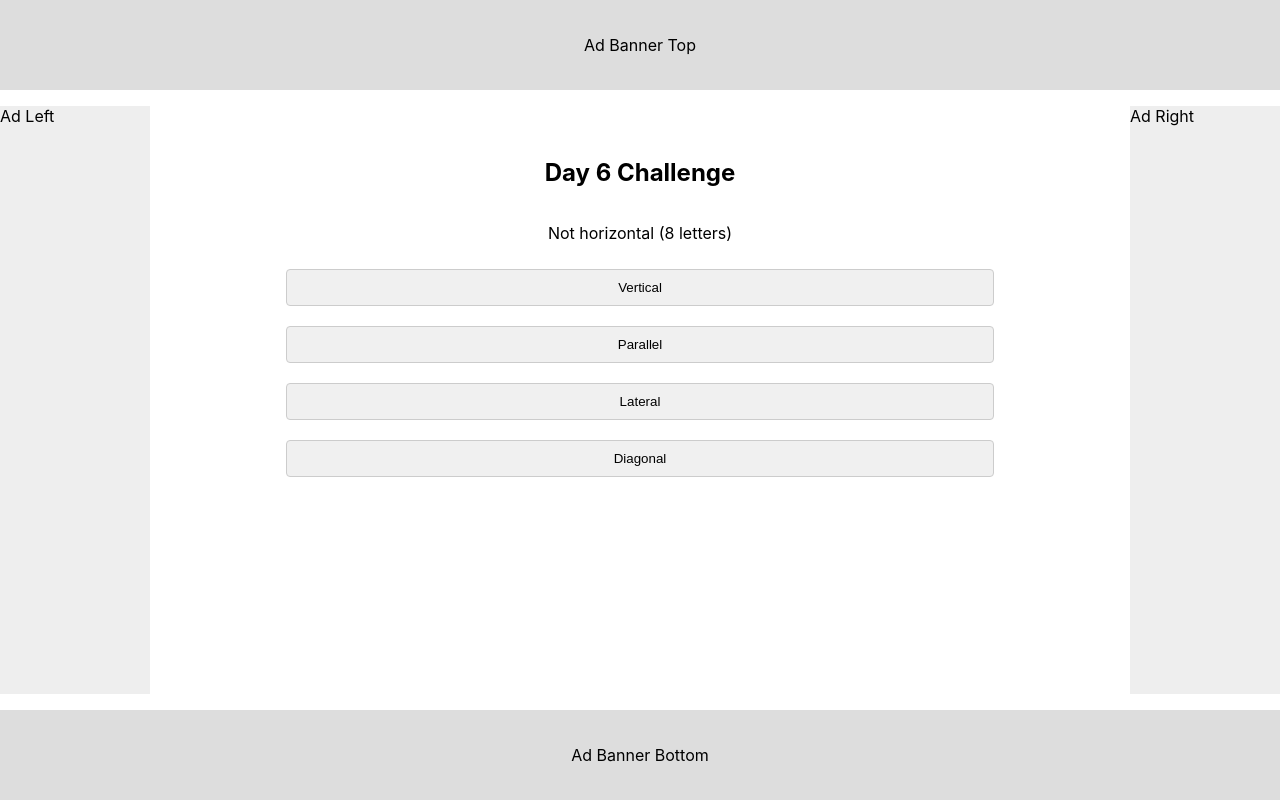
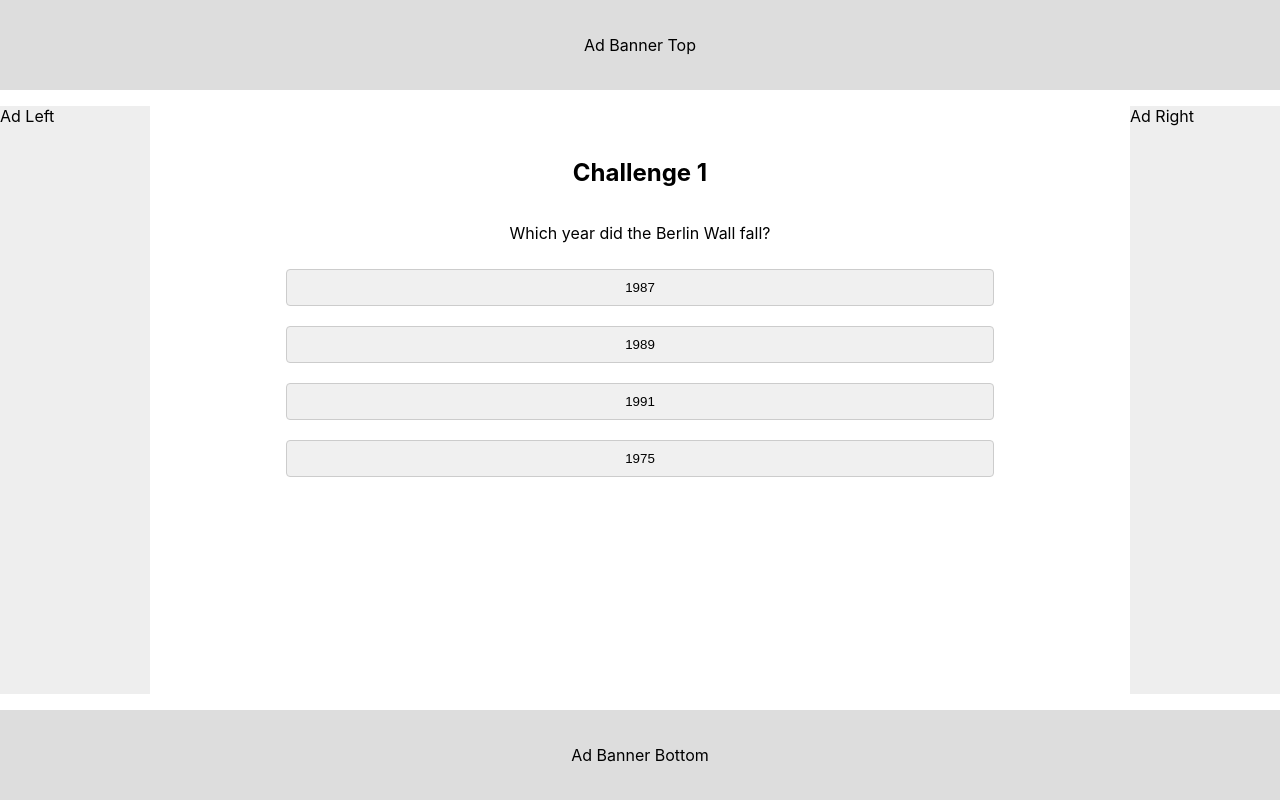
Before and after one commit to justinchase1984/mind-sprint, a Next.js app: page /puzzle/1 in a window 1280 px wide. Built offline with nearby package versions, Linux system fonts and the light colour scheme; no server answers.

Commit message:
Update [id].tsx

```diff
--- a/pages/puzzle/[id].tsx
+++ b/pages/puzzle/[id].tsx
@@ -5,7 +5,7 @@ import { useEffect, useState, useMemo, FormEvent } from 'react'
 import Link from 'next/link'
 import type { Puzzle } from '../../lib/puzzles'
 import { getStreaks, saveStreaks } from '../../lib/streak'
-import { getDailyPuzzles } from '../../lib/utils'
+import { getPuzzlesByDayIndex } from '../../lib/utils'
 
 // Helper to render ordinals: 1 → "1st", 2 → "2nd", etc.
 function ordinal(n: number): string {
@@ -19,36 +19,39 @@ export default function PuzzlePage() {
   const router = useRouter()
   const { query } = router
 
-  // === Remove previewDay logic ===
-  // const previewDay = query.previewDay ? +query.previewDay : NaN
+  // 1) Decide which Challenge to show (1–7)
+  const challengeIndex = (() => {
+    // a) If user passed ?challenge=N in URL, use that
+    const q = query.challenge as string | undefined
+    if (q && !isNaN(+q)) return +q
+    // b) Otherwise fall back to unlockedChallenge from localStorage (default 1)
+    if (typeof window !== 'undefined') {
+      return parseInt(localStorage.getItem('unlockedChallenge') || '1', 10)
+    }
+    // c) During SSR, default to 1
+    return 1
+  })()
 
-  // keep tomorrow-mode logic
-  const tomorrowMode = query.tomorrow === '1'
+  // 2) Load that day's puzzles
+  const puzzles: Puzzle[] = getPuzzlesByDayIndex(challengeIndex)
 
-  // pick your 10 puzzles (or more) based on today or tomorrow
-  const pickDate = tomorrowMode
-    ? new Date(Date.now() + 24 * 60 * 60 * 1000)
-    : undefined
-  const puzzles: Puzzle[] = getDailyPuzzles(pickDate)
-
-  // puzzle index
+  // 3) Which question ID within that challenge (1–10)
   const idNum = parseInt((query.id as string) || '1', 10)
   const puzzle = puzzles[idNum - 1]
 
-  // determine Day number (1–7)
-  const todayIndex = ((new Date().getDay() + 6) % 7) + 1
-  const displayDay = tomorrowMode ? todayIndex + 1 : todayIndex
+  // 4) Use challengeIndex everywhere you previously used displayDay
+  const displayChallenge = challengeIndex
 
-  // reset daily score on puzzle #1
+  // Reset dailyCorrect counter at the start of each challenge
   useEffect(() => {
     if (idNum === 1) sessionStorage.setItem('dailyCorrect', '0')
   }, [idNum])
 
   // ==== Day 5 Memory Challenge logic ====
-  const isMemoryDay = displayDay === 5
+  const isMemoryDay = displayChallenge === 5
   const total = isMemoryDay ? 10 : puzzles.length
 
-  // flash‐sequence for Day 5
+  // Flash‐sequence for Memory Day
   const flashSeq = useMemo<string[]>(() => {
     if (!isMemoryDay) return []
     return Array.from({ length: 5 }, () =>
@@ -56,13 +59,11 @@ export default function PuzzlePage() {
     )
   }, [idNum, isMemoryDay])
 
-  // random position to ask
   const askIndex = useMemo(() => {
     if (!isMemoryDay) return 2
     return Math.floor(Math.random() * flashSeq.length)
   }, [flashSeq, isMemoryDay, idNum])
 
-  // show flash for 3s
   const [showFlash, setShowFlash] = useState(isMemoryDay)
   useEffect(() => {
     if (!isMemoryDay) return
@@ -71,23 +72,21 @@ export default function PuzzlePage() {
     return () => clearTimeout(t)
   }, [idNum, isMemoryDay])
 
-  // clear input each puzzle
+  // Clear input on each question
   const [userAns, setUserAns] = useState('')
-  useEffect(() => {
-    setUserAns('')
-  }, [idNum])
+  useEffect(() => setUserAns(''), [idNum])
 
-  // unified after‐answer handler
+  // Unified answer handler (streak + daily score + navigation)
   function afterAnswer(isCorrect: boolean) {
-    // streak
+    // Streak logic
     let { current, max } = getStreaks()
     if (isCorrect) current++
     else current = 0
     if (current > max) max = current
     saveStreaks(current, max)
 
-    // daily score (only count correct once per puzzle)
-    const key = `day${displayDay}_q${idNum}`
+    // Daily score (only count once per question)
+    const key = `challenge${displayChallenge}_q${idNum}`
     const already = sessionStorage.getItem(key)
     let cnt = parseInt(sessionStorage.getItem('dailyCorrect') || '0', 10)
     if (isCorrect && !already) {
@@ -96,79 +95,79 @@ export default function PuzzlePage() {
     }
     sessionStorage.setItem('dailyCorrect', cnt.toString())
 
-    // build “tomorrow” flag only
-    const flag = tomorrowMode ? '?tomorrow=1' : ''
-    router.push(`/puzzle/${idNum + 1}${flag}`)
+    // Navigate to next question in same challenge
+    router.push(`/puzzle/${idNum + 1}?challenge=${displayChallenge}`)
   }
 
-  // Day 5 form submit
+  // Memory‐day form submit
   const handleMemorySubmit = (e: FormEvent) => {
     e.preventDefault()
     afterAnswer(userAns.trim() === flashSeq[askIndex])
   }
 
-  // ======= Results =======
+  // ======= Results Screen =======
   if (idNum > total) {
     const score = parseInt(sessionStorage.getItem('dailyCorrect') || '0', 10)
     const passed = score >= 8
+
+    // Unlock next challenge if they passed
+    if (passed && displayChallenge < 7) {
+      localStorage.setItem(
+        'unlockedChallenge',
+        String(displayChallenge + 1)
+      )
+    }
+
     return (
       <>
         <Head>
           <title>Your Results | Mind Sprint</title>
         </Head>
         <main style={{ textAlign: 'center', padding: '2rem' }}>
-          <h1>🎉 You’ve completed Day {displayDay} Challenge!</h1>
+          <h1>🎉 You’ve completed Challenge {displayChallenge}!</h1>
           <p style={{ fontSize: '1.2rem' }}>
             You scored <strong>{score}/{total}</strong>
           </p>
-          {passed && !tomorrowMode ? (
-            <>
-              <p style={{ color: 'green' }}>
-                Congrats—you’ve unlocked tomorrow’s challenge!
-              </p>
-              <Link href="/puzzle/1?tomorrow=1">
-                <button style={{ margin: '0.5rem', padding: '8px 16px' }}>
-                  Start Tomorrow’s Challenge
-                </button>
-              </Link>
-            </>
-          ) : !passed ? (
-            <p style={{ color: 'red' }}>
-              You need 8/10 to unlock tomorrow. Try again tomorrow!
-            </p>
-          ) : null}
-          <Link href="/">
-            <button style={{ marginTop: '1rem', padding: '8px 16px' }}>
-              Back Home
-            </button>
-          </Link>
+          {passed ? (
+            <Link href={`/puzzle/1?challenge=${displayChallenge + 1}`}>
+              <button style={{ margin:'0.5rem', padding:'8px 16px' }}>
+                Start Challenge {displayChallenge + 1}
+              </button>
+            </Link>
+          ) : (
+            <Link href={`/puzzle/1?challenge=${displayChallenge}`}>
+              <button style={{ margin:'0.5rem', padding:'8px 16px' }}>
+                You scored {score}/{total}. Try Again
+              </button>
+            </Link>
+          )}
+          <Link href="/"><button style={{ marginTop:'1rem', padding:'8px 16px' }}>
+            Back to Home
+          </button></Link>
         </main>
       </>
     )
   }
 
-  // ======= Day 5 UI =======
+  // ======= Day 5 Memory UI =======
   if (isMemoryDay) {
     if (showFlash) {
       return (
-        <div style={{ textAlign: 'center', padding: '2rem', fontSize: '2rem' }}>
+        <div style={{ textAlign:'center', padding:'2rem', fontSize:'2rem' }}>
           {flashSeq.join(' – ')}
         </div>
       )
     }
-    // memory question screen
     return (
       <div className="quiz-page">
-        <div className="header" style={{ background: '#ddd', height: 90, textAlign: 'center', lineHeight: '90px' }}>
+        <div className="header" style={{ background:'#ddd', height:90, textAlign:'center', lineHeight:'90px' }}>
           Ad Banner Top
         </div>
-        <div className="adL" style={{ background: '#eee' }}>Ad Left</div>
-        <div className="main" style={{ textAlign: 'center', padding: '2rem' }}>
-          <Head>
-            <title>Day 5 – Memory Challenge</title>
-          </Head>
-          <h2>Day 5 Challenge</h2>
-          <p style={{ marginBottom: '1rem' }}>
+        <div className="adL" style={{ background:'#eee' }}>Ad Left</div>
+        <div className="main" style={{ textAlign:'center', padding:'2rem' }}>
+          <Head><title>Challenge 5 – Memory</title></Head>
+          <h2>Challenge 5</h2>
+          <p style={{ marginBottom:'1rem' }}>
             What was the <strong>{ordinal(askIndex + 1)}</strong> number you saw?
           </p>
           <form onSubmit={handleMemorySubmit}>
@@ -178,57 +177,57 @@ export default function PuzzlePage() {
               onChange={e => setUserAns(e.target.value)}
               placeholder="Type the number..."
               autoComplete="off"
-              style={{ padding: '8px', fontSize: 16, width: 150 }}
+              style={{ padding:'8px', fontSize:16, width:150 }}
               required
             />
-            <button type="submit" style={{ marginLeft: 10, padding: '8px 16px' }}>
+            <button type="submit" style={{ marginLeft:10, padding:'8px 16px' }}>
               Submit
             </button>
           </form>
         </div>
-        <div className="adR" style={{ background: '#eee' }}>Ad Right</div>
-        <div className="footer" style={{ background: '#ddd', height: 90, textAlign: 'center', lineHeight: '90px' }}>
+        <div className="adR" style={{ background:'#eee' }}>Ad Right</div>
+        <div className="footer" style={{ background:'#ddd', height:90, textAlign:'center', lineHeight:'90px' }}>
           Ad Banner Bottom
         </div>
       </div>
     )
   }
 
-  // ======= All other days: MCQ =======
+  // ======= All Other Challenges: MCQ =======
   return (
     <div className="quiz-page">
-      <div className="header" style={{ background: '#ddd', height: 90, textAlign: 'center', lineHeight: '90px' }}>
+      <div className="header" style={{ background:'#ddd', height:90, textAlign:'center', lineHeight:'90px' }}>
         Ad Banner Top
       </div>
-      <div className="adL" style={{ background: '#eee' }}>Ad Left</div>
-      <div className="main" style={{ textAlign: 'center', padding: '2rem' }}>
+      <div className="adL" style={{ background:'#eee' }}>Ad Left</div>
+      <div className="main" style={{ textAlign:'center', padding:'2rem' }}>
         <Head>
-          <title>Day {displayDay} – Puzzle {idNum}</title>
-          <meta name="description" content={puzzle?.question || ''} />
+          <title>Challenge {displayChallenge} – Puzzle {idNum}</title>
+          <meta name="description" content={puzzle.question} />
         </Head>
-        <h2>Day {displayDay} Challenge</h2>
-        <p>{puzzle?.question}</p>
-        {puzzle?.options.map(opt => (
+        <h2>Challenge {displayChallenge}</h2>
+        <p>{puzzle.question}</p>
+        {puzzle.options.map(opt => (
           <button
             key={opt}
             onClick={() => afterAnswer(opt === puzzle.answer)}
             style={{
-              display: 'block',
-              margin: '10px auto',
-              padding: '10px 20px',
-              width: '80%',
-              background: '#f0f0f0',
-              border: '1px solid #ccc',
-              borderRadius: 4,
-              cursor: 'pointer'
+              display:'block',
+              margin:'10px auto',
+              padding:'10px 20px',
+              width:'80%',
+              background:'#f0f0f0',
+              border:'1px solid #ccc',
+              borderRadius:4,
+              cursor:'pointer'
             }}
           >
             {opt}
           </button>
         ))}
       </div>
-      <div className="adR" style={{ background: '#eee' }}>Ad Right</div>
-      <div className="footer" style={{ background: '#ddd', height: 90, textAlign: 'center', lineHeight: '90px' }}>
+      <div className="adR" style={{ background:'#eee' }}>Ad Right</div>
+      <div className="footer" style={{ background:'#ddd', height:90, textAlign:'center', lineHeight:'90px' }}>
         Ad Banner Bottom
       </div>
     </div>
```
